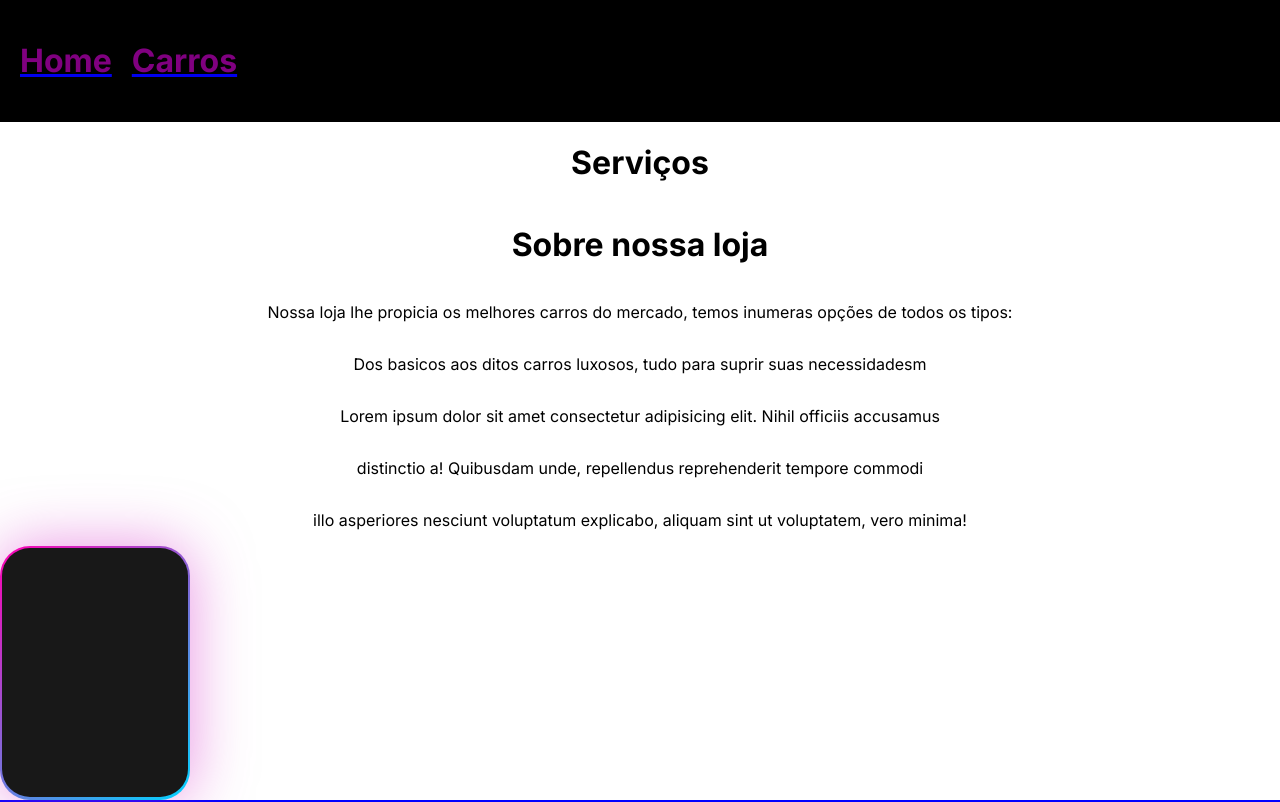
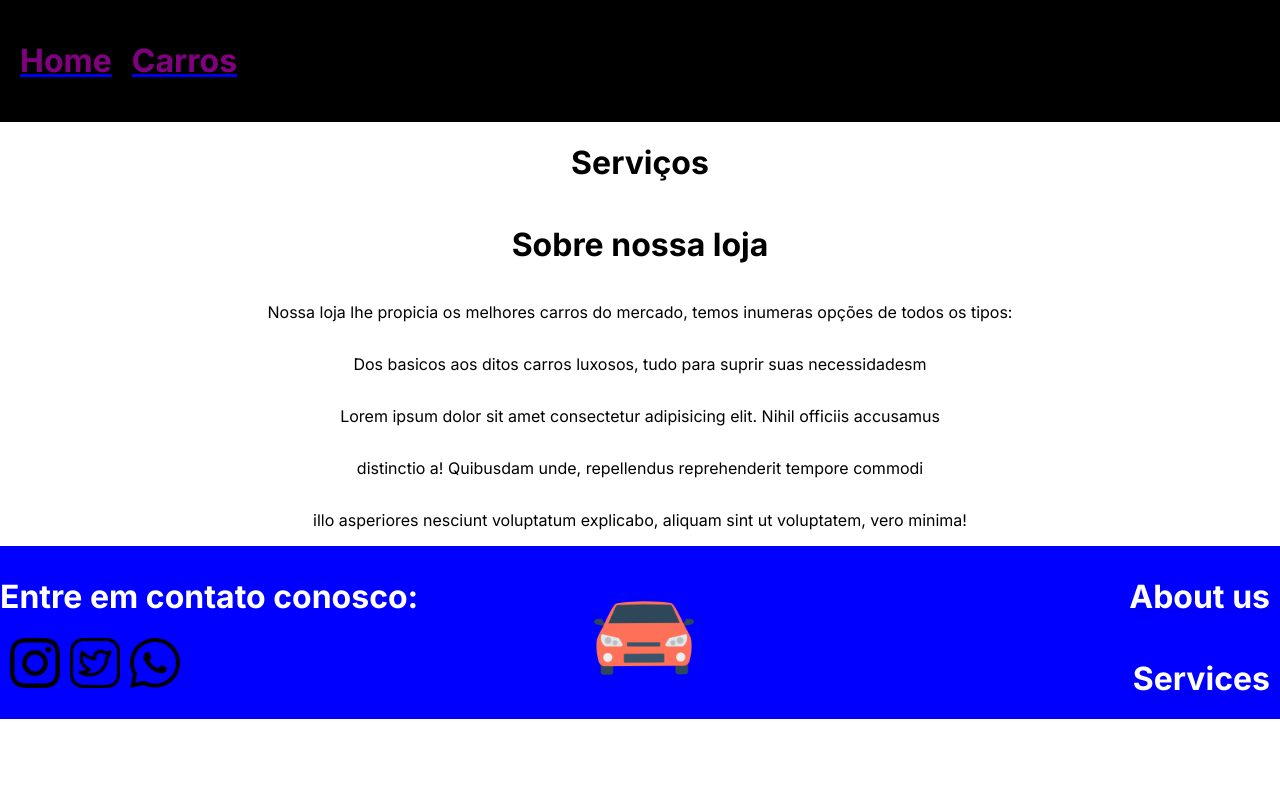
Before and after one commit to Glayber16/carrosvrumvrum, a Next.js app: page / in a window 1280 px wide. Shown: the top 802 px of the page. Built offline with nearby package versions, Linux system fonts and the light colour scheme.

Commit message:
começara paginar

```diff
--- a/src/app/Cardi/page.js
+++ /dev/null
@@ -1,9 +0,0 @@
-import styles from "../styles/Cardi.module.css"
-
-export default function Cardi(){
-    return (
-        <div className={styles.card}>
-        <div> </div>
-        </div>
-    )
-}
--- a/src/app/CarrosAPI/page.js
+++ b/src/app/CarrosAPI/page.js
@@ -1,6 +1,6 @@
 import styles from "../styles/Carros.module.css"
 import Image from "next/image"
-import Cardi from "../Cardi/page"
+
 
 const getCarsData = async () => {
     const response = await fetch("https://apitrainees.herokuapp.com/carros")
--- a/src/app/page.js
+++ b/src/app/page.js
@@ -7,7 +7,6 @@ export default function Home() {
     <main>
     <Servicos></Servicos>
     <Funcionamento></Funcionamento>
-    <Cardi> <img src="car.png" alt="" /></Cardi>
     </main>
   )
 }
--- a/src/app/styles/Carros.module.css
+++ b/src/app/styles/Carros.module.css
@@ -47,10 +47,6 @@
     color: black;
 }
 
-
-
-
-
   .card:hover {
     filter: drop-shadow(0px 0px 30px rgb(8, 31, 236));
   }
```
